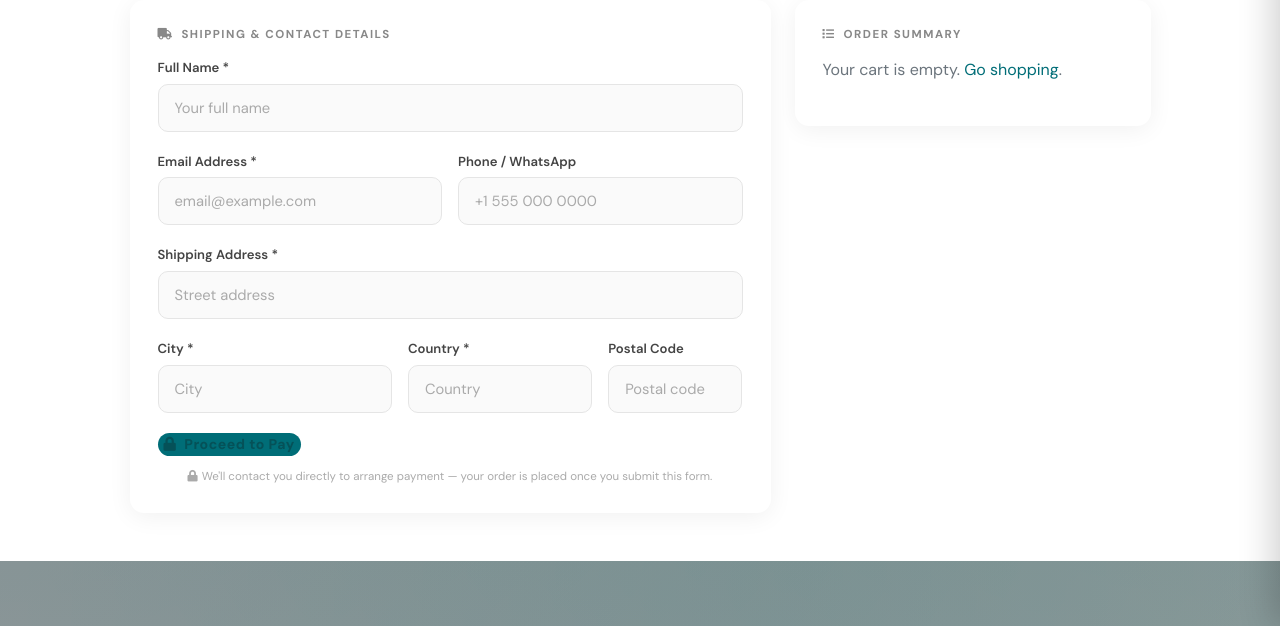
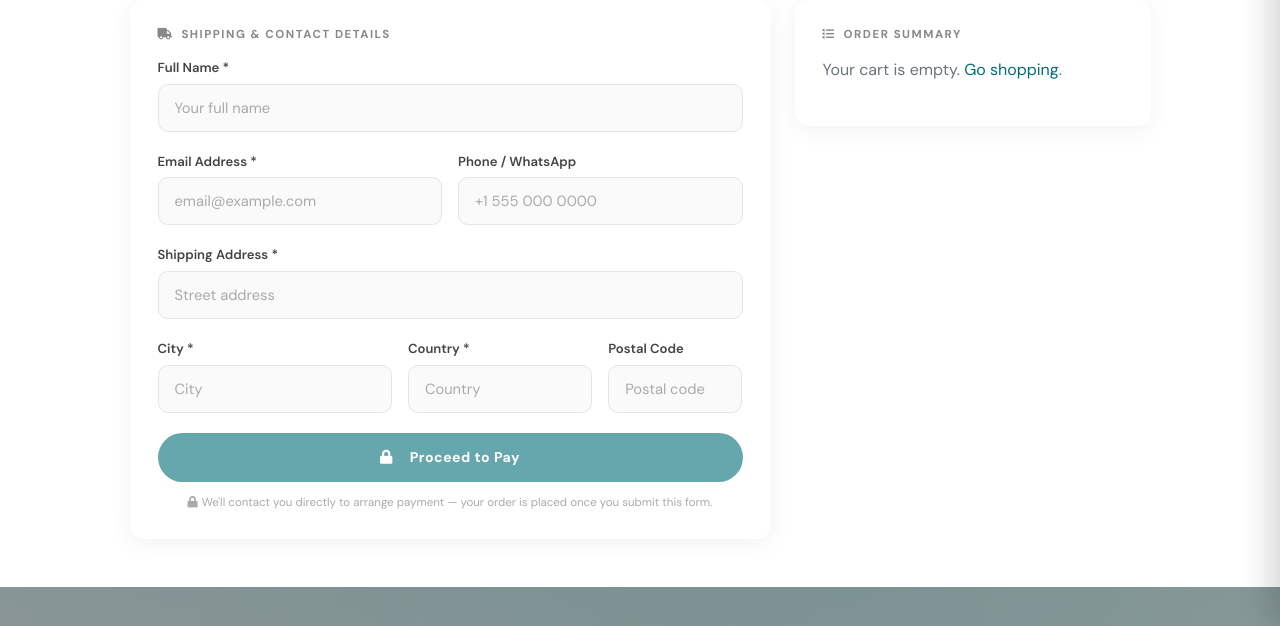
Before and after one commit to hamzaqadus78/alhah-upgraded, a plain HTML site: page checkout.html in a window 1280 px wide. Shown: the part 174-800 px from the top of the page. Drawn offline with nearby package versions, Linux system fonts and the light colour scheme; no server answers.

Commit message:
Fix Proceed to Pay button: add missing base layout CSS (padding, width, text color, icon alignment)

```diff
--- a/css/shop-cart.css
+++ b/css/shop-cart.css
@@ -218,3 +218,15 @@
   box-shadow: 0 0 0 3px rgba(0,109,119,.1);
 }
 .checkout-form-group input::placeholder { color: #aaa; }
+
+/* .btn-submit-inquiry (checkout's "Proceed to Pay") had color/shape
+   patches scattered across colors.css/scroll-animations.css but no base
+   layout anywhere — no padding, no text color, no width, no icon
+   alignment — so it rendered cramped and inconsistent with the site's
+   other pill buttons (compare .btn-shop-checkout above). */
+.btn-submit-inquiry {
+  width: 100%; color: #fff; padding: 14px; font-weight: 700; font-size: .88rem;
+  cursor: pointer; display: flex; align-items: center; justify-content: center;
+  gap: 9px; letter-spacing: .5px; transition: all .25s ease;
+}
+.btn-submit-inquiry:disabled { opacity: .6; cursor: not-allowed; }
```
